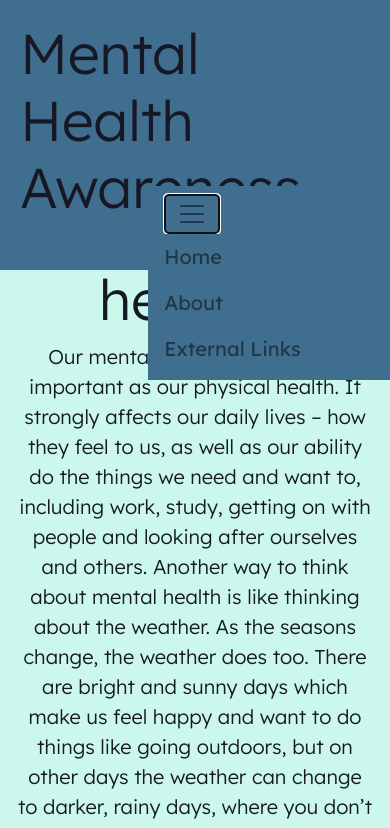
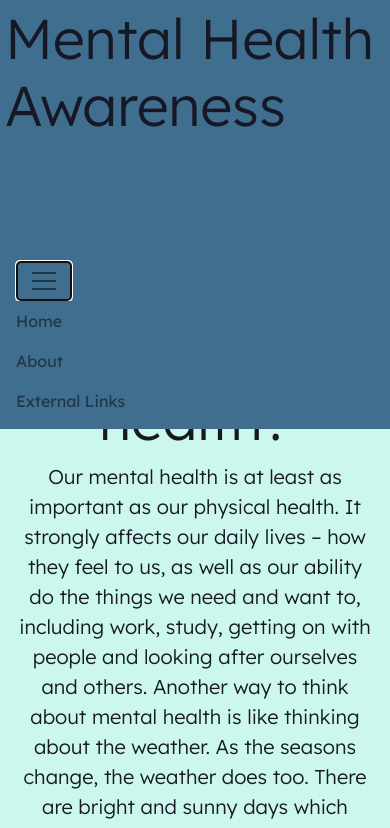
Before and after one commit to Richard-Hallam/Formative-Assessment, a plain HTML site: page index.html in a window 390 px wide. Both pictures are taken after a click on the button "Toggle navigation". Shown: the top 828 px of the page. Drawn offline with nearby package versions, Linux system fonts and the light colour scheme.

Commit message:
fixed navbar

```diff
--- a/assets/styles/style.css
+++ b/assets/styles/style.css
@@ -48,7 +48,7 @@
 }
 
 .navbar .nav-link{
-    font-size: 1.25rem;
+    font-size: 1rem;
 }
 
 .navbar-toggler{
@@ -67,7 +67,7 @@
 
 .title-bar{
     width:100%;
-    padding:20px;
+    padding:5px;
     min-height:10vh;
     background-color: #406e8e;
     background-size: auto;
@@ -95,11 +95,14 @@
         background-color:#406e8e;
         color:#161925;
         position:fixed;
-        left:38vw;
-        top:22vh;
+        left:0px;
+        top:30vh;
         z-index: 10;
-        width:250px;
+        width:100%;
+    }
 
+    .jumbotron{
+        margin-top: 220px;
     }
 
     .navbar-toggler-icon{
--- a/index.html
+++ b/index.html
@@ -266,6 +266,13 @@
     </main>
     <footer class="text-center">
         <p>2024 Mental Health Awareness</p>
+        <p>
+            <a href="http://jigsaw.w3.org/css-validator/check/referer">
+                <img style="border:0;width:88px;height:31px"
+                    src="http://jigsaw.w3.org/css-validator/images/vcss-blue"
+                    alt="Valid CSS!" />
+                </a>
+            </p>
     </footer>
     <script src="https://cdn.jsdelivr.net/npm/jquery@3.5.1/dist/jquery.slim.min.js"
         integrity="sha384-DfXdz2htPH0lsSSs5nCTpuj/zy4C+OGpamoFVy38MVBnE+IbbVYUew+OrCXaRkfj" crossorigin="anonymous">
```
